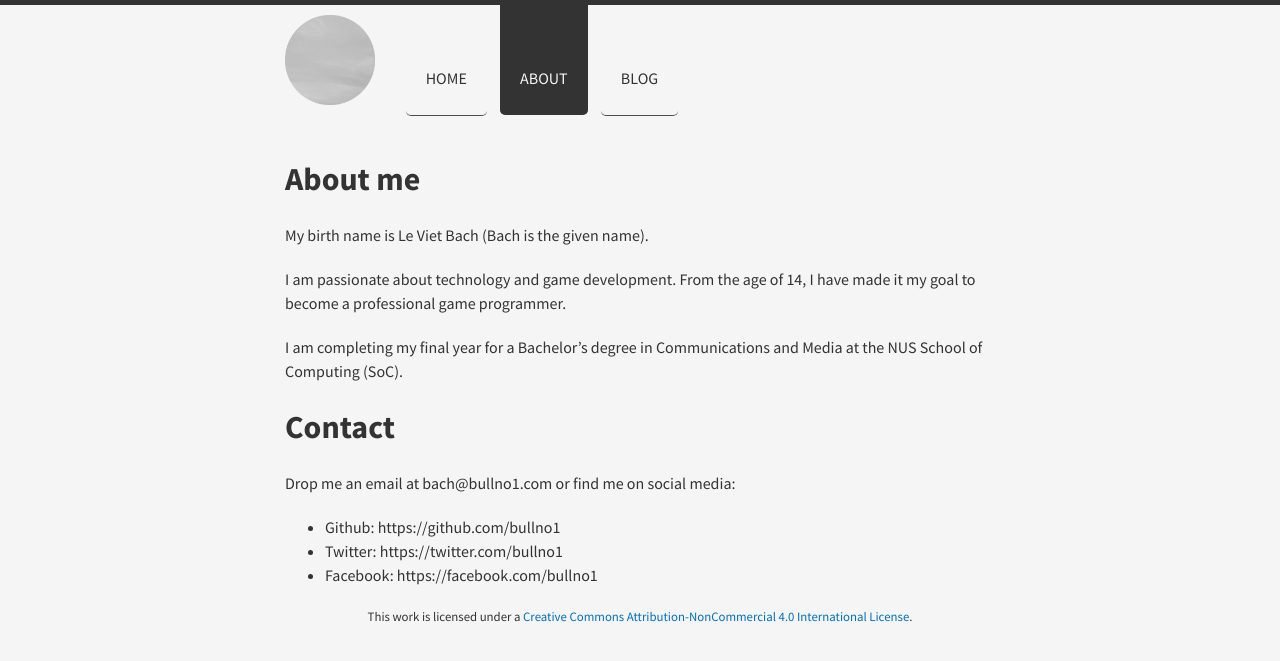
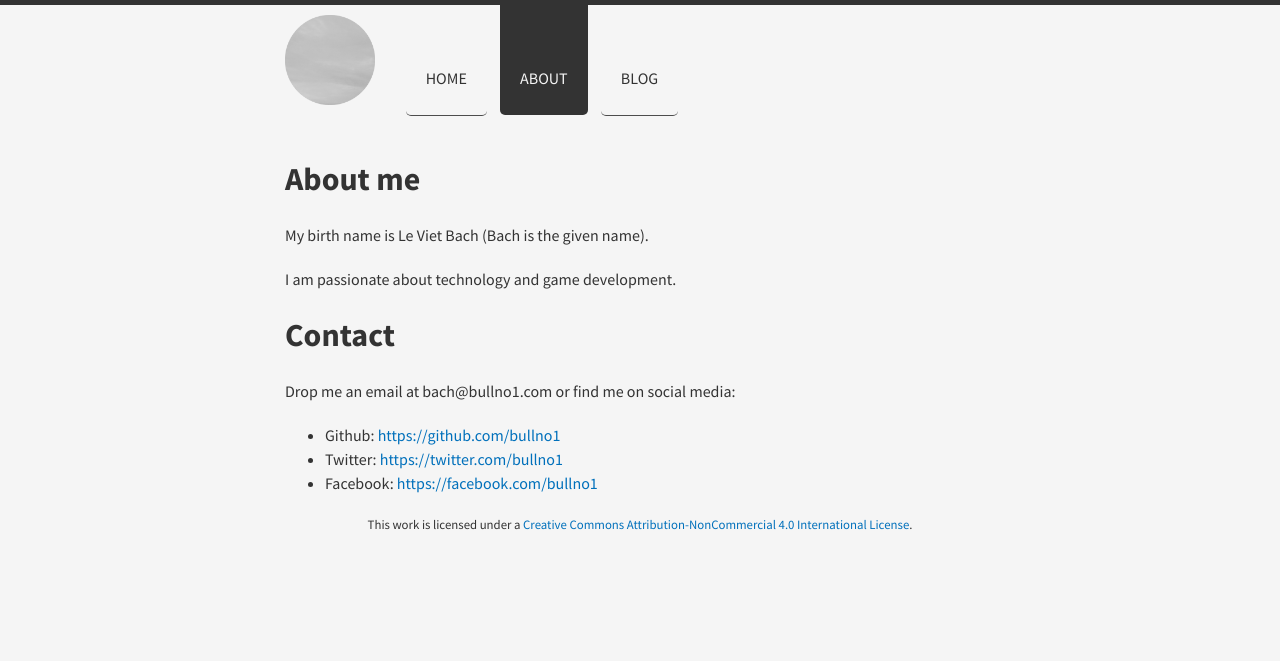
Before and after one commit to bullno1/bullno1.github.io, a Jekyll site: the page built from about/index.md, in a window 1280 px wide. Shown: the top 661 px of the page. Built offline with Jekyll 4.4.1, drawn with Linux system fonts in a browser that asks for light colours; nearby versions of some CDN libraries.

Commit message:
Upate about page

```diff
--- a/about/index.md
+++ b/about/index.md
@@ -8,14 +8,11 @@ title: About
 My birth name is Le Viet Bach (Bach is the given name).
 
 I am passionate about technology and game development.
-From the age of 14, I have made it my goal to become a professional game programmer.
-
-I am completing my final year for a Bachelor's degree in Communications and Media at the NUS School of Computing (SoC).
 
 # Contact
 
 Drop me an email at bach@bullno1.com or find me on social media:
 
-- Github: https://github.com/bullno1
-- Twitter: https://twitter.com/bullno1
-- Facebook: https://facebook.com/bullno1
+- Github: [https://github.com/bullno1](https://github.com/bullno1)
+- Twitter: [https://twitter.com/bullno1](https://twitter.com/bullno1)
+- Facebook: [https://facebook.com/bullno1](https://facebook.com/bullno1)
```
